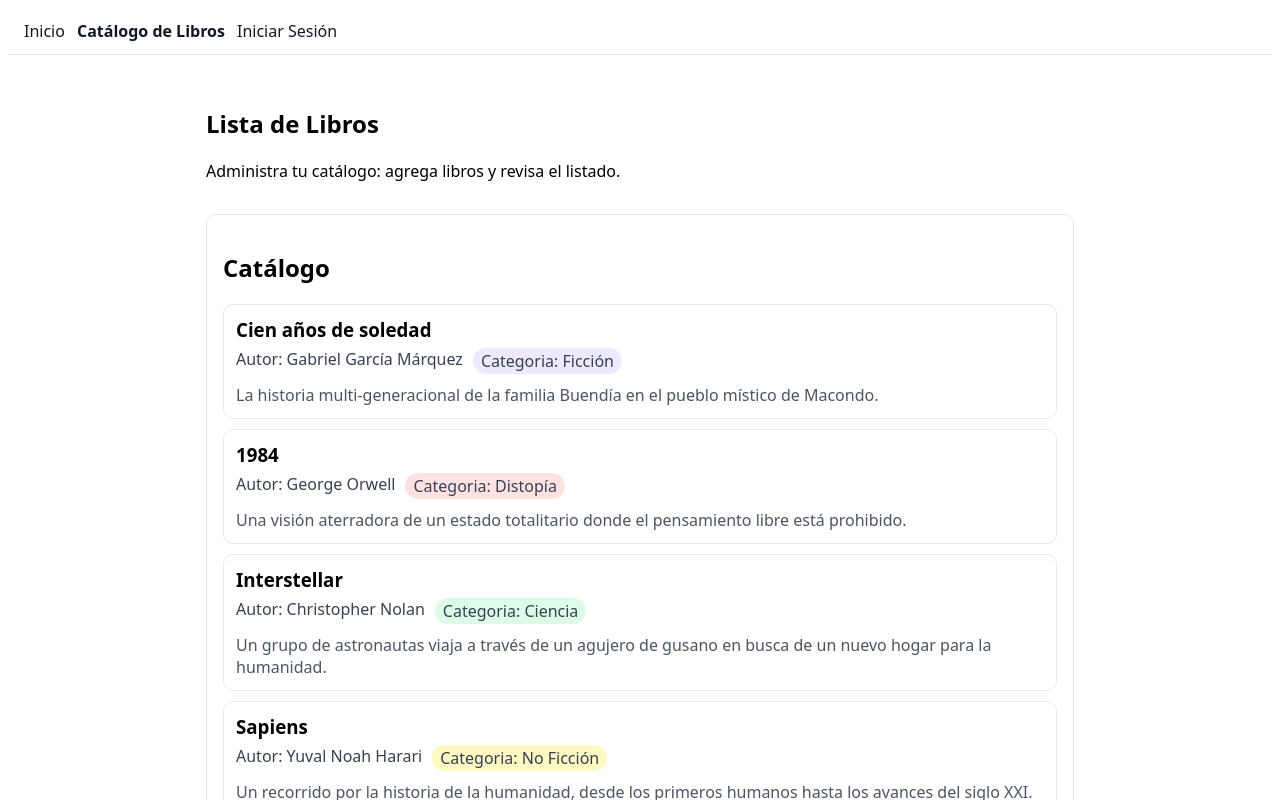
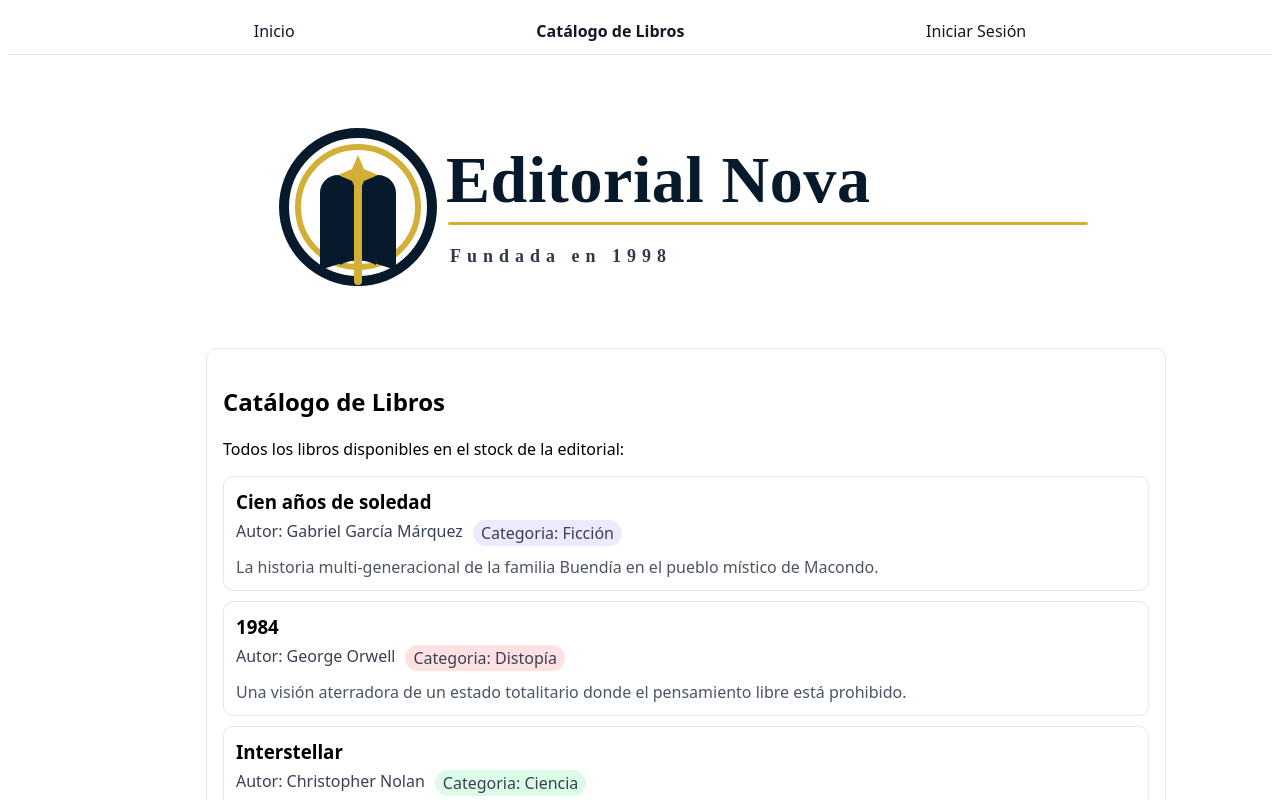
Before and after one commit to jltamayocabello-droid/m6_abp_booklist-spa, a Vue app: page /books in a window 1280 px wide. Shown: the top 800 px of the page. Built offline with nearby package versions, Linux system fonts and the light colour scheme.

Commit message:
Se añade logo y se reordena cátalogo de libros

```diff
--- a/src/components/AppNav.vue
+++ b/src/components/AppNav.vue
@@ -36,6 +36,7 @@ function logout() {
   padding: 12px 16px;
   border-bottom: 1px solid #e5e7eb;
   align-items: center;
+  justify-content: space-evenly;
 }
 .navLink {
   text-decoration: none;
--- a/src/components/BookForm.vue
+++ b/src/components/BookForm.vue
@@ -1,6 +1,7 @@
 <template>
   <section class="card">
     <h2>Agregar Libro</h2>
+    <p>Administra tu catálogo: puedes agregar o eliminar libros, y ver su vista previa.</p>
 
     <form class="form" @submit.prevent="handleSubmit">
       <label class="field">
--- a/src/components/BookList.vue
+++ b/src/components/BookList.vue
@@ -1,6 +1,7 @@
 <template>
   <section class="card">
-    <h2>Catálogo</h2>
+    <h2>Catálogo de Libros</h2>
+    <p>Todos los libros disponibles en el stock de la editorial:</p>
 
     <div class="grid">
       <BookCard v-for="book in books" :key="book.id" :book="book" @book-deleted="forwardDeleted" />
--- a/src/views/BooksView.vue
+++ b/src/views/BooksView.vue
@@ -1,10 +1,13 @@
 <template>
   <section class="page">
     <header class="header">
-      <h1>Lista de Libros</h1>
-      <p>Administra tu catálogo: agrega libros y revisa el listado.</p>
+      <div class="logo-wrap" aria-hidden="true">
+      <img class="logo" :src="logo" alt="Editorial Nova" />
+    </div>
+
 
     <!--
+
       <button type="button" @click.once="showInfo" :disabled="tipShown" class="tip-btn">
         {{ tipShown ? 'Tip mostrado ✓' : 'Ver tip de uso' }}
       </button>
@@ -24,6 +27,7 @@ import BookForm from '../components/BookForm.vue'
 import BookList from '../components/BookList.vue'
 import { useBookStore } from '../stores/books.js'
 import { useLoginStore } from '../stores/login.store.js'
+import logo from '@/assets/logo-editorial-nova.svg'
 
 const store = useBookStore()
 const loginStore = useLoginStore()
--- a/src/views/HomeView.vue
+++ b/src/views/HomeView.vue
@@ -3,7 +3,12 @@
     <div v-if="visible && message" class="flash" :class="`flash-${color}`" role="alert">
       {{ message }}
     </div>
-    <img :src="logo" alt="Editorial Nova" height="200" />
+    <div class="logo-wrap" aria-hidden="true">
+      <img class="logo" :src="logo" alt="Editorial Nova" />
+    </div>
+
+  </section>
+  <section class="card">
     <h1>Presentación</h1>
     <p>
       <strong>Editorial Nova</strong> es una editorial enfocada en modernizar la gestión de su
@@ -24,7 +29,7 @@
       El objetivo de la web es ofrecer una navegación fluida entre secciones y una interfaz modular
       y escalable, que sirva como base para futuras mejoras y nuevas funcionalidades.
     </p>
-  </section>
+    </section>
 </template>
 
 <script setup>
```
